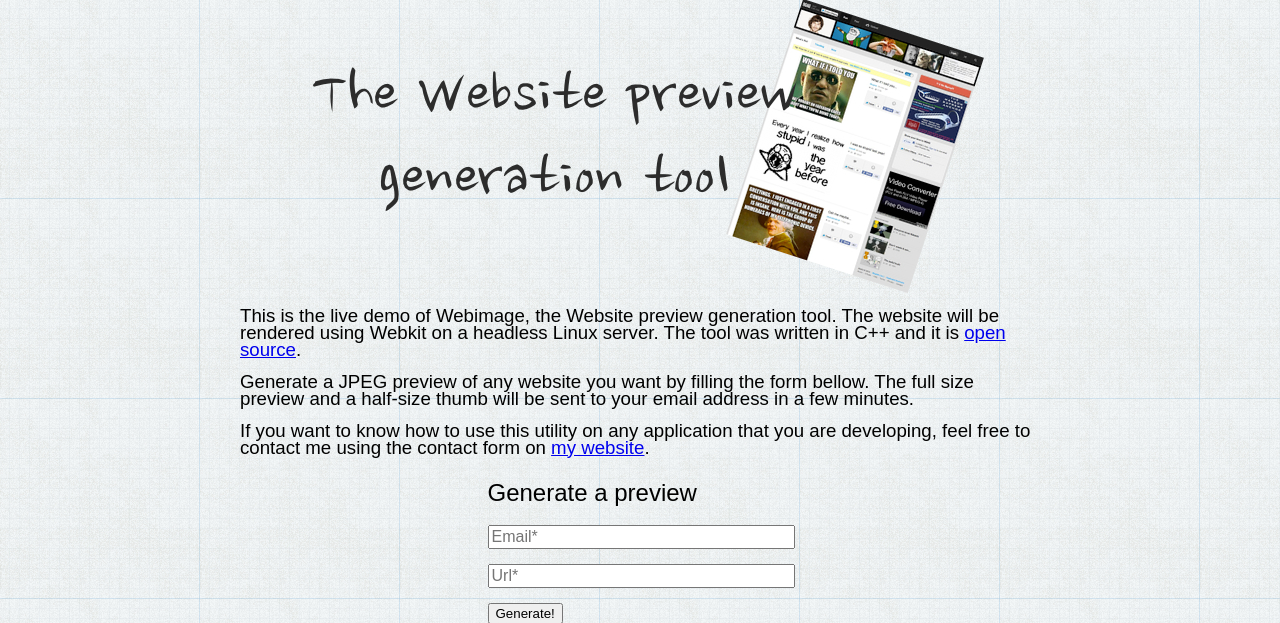
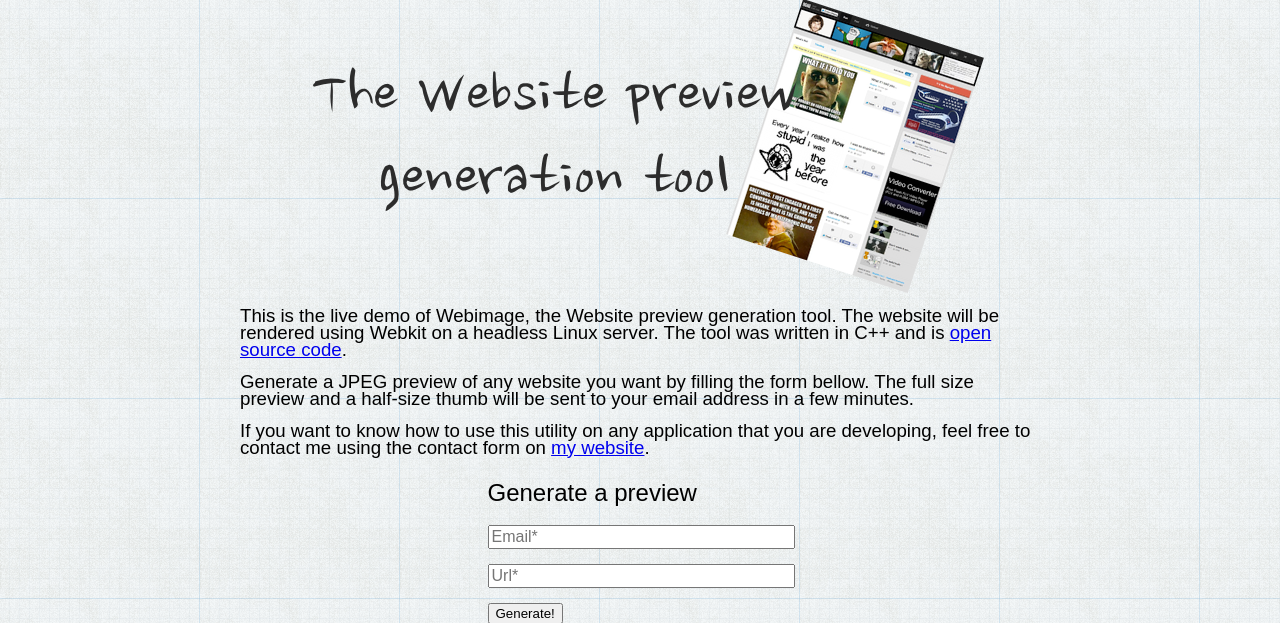
Before and after one commit to raphaelcruzeiro/webimage-live-demo-site, a Django app: page / in a window 1280 px wide. Shown: the part 31-654 px from the top of the page. Run offline with Django 3.2, Linux system fonts and the light colour scheme.

Commit message:
Changed text

```diff
--- a/templates/index.html
+++ b/templates/index.html
@@ -2,7 +2,7 @@
 
 {% block main-content %}
     <p>This is the live demo of Webimage, the Website preview generation tool.
-        The website will be rendered using Webkit on a headless Linux server. The tool was written in C++ and it is <a href="http://github.com/raphaelcruzeiro/webimage">open source</a>.</p>
+        The website will be rendered using Webkit on a headless Linux server. The tool was written in C++ and is <a href="http://github.com/raphaelcruzeiro/webimage">open source code</a>.</p>
     <p>Generate a JPEG preview of any website you want by filling the form bellow. The full size preview and a half-size thumb will be sent to your
         email address in a few minutes.</p>
     <p>If you want to know how to use this utility on any application that you are developing, feel free to contact me using
```
